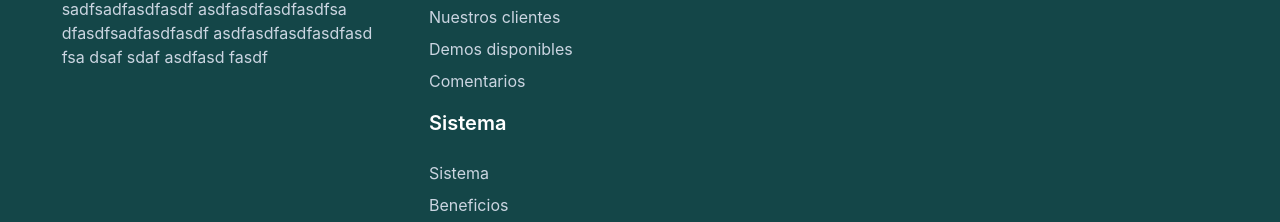
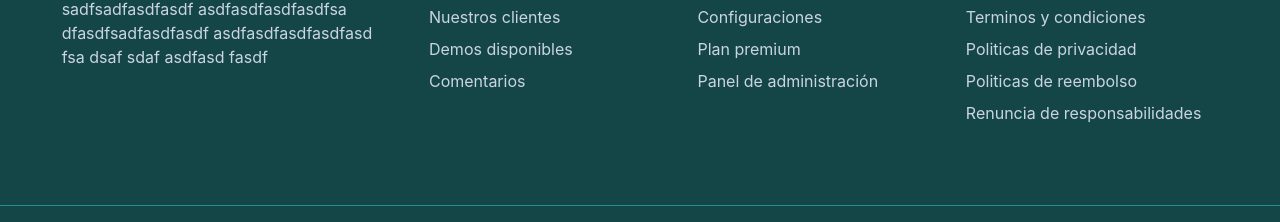
Before and after one commit to DIGITALCERTI/digitalcerti-landing, an Astro site: page / in a window 1280 px wide. Shown: the part 4990-5212 px from the top of the page. Built offline with nearby package versions, Linux system fonts and the light colour scheme; Astro itself is replaced by a stand-in of ours.

Commit message:
col flex

```diff
--- a/src/components/Footer.astro
+++ b/src/components/Footer.astro
@@ -16,7 +16,7 @@ import { Image } from 'astro:assets';
         asdfasdfasdfasdfasd
         fsa dsaf sdaf asdfasd fasdf</p>
     </div>
-    <div class="flex flex-col leg:flex-col justify-center lg:justify-start w-2/3 gap-4" >
+    <div class="flex flex-col lg:flex-row justify-center lg:justify-start w-2/3 gap-4" >
       <div class="flex-1">
         <h5 class="text-white text-xl  font-semibold mb-3 lg:mb-6">Plataforma</h5>
         <ul class="text-slate-300 flex flex-col gap-2">
```
